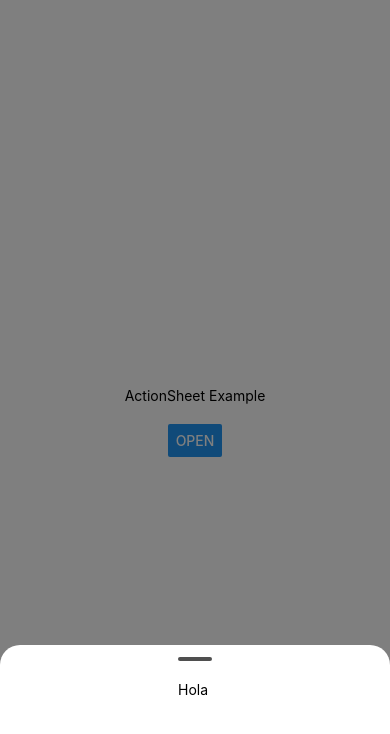
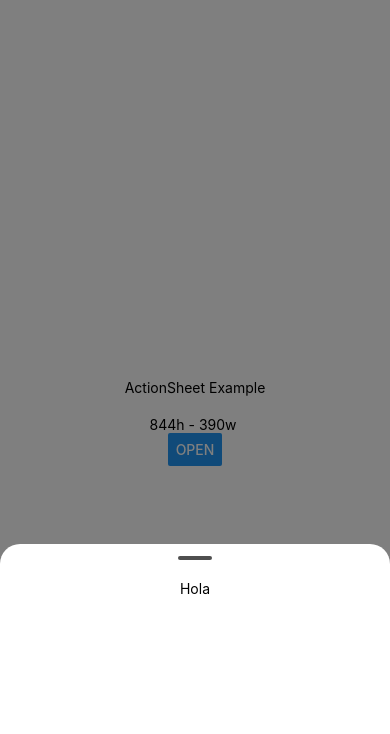
Before and after one commit to UlisesGomezDW/react-native-animations, a React Native app: screen / in a window 390 px wide. Both pictures are taken after a click on the button "OPEN". Shown: the top 734 px of the page. Built offline with nearby package versions, Linux system fonts and the light colour scheme.

Commit message:
success/action-sheet

```diff
--- a/src/components/common/ActionSheet.js
+++ b/src/components/common/ActionSheet.js
@@ -1,15 +1,19 @@
-import React, { useState, useRef, useEffect } from 'react'
-import { View, Modal, TouchableWithoutFeedback, Animated, Easing, PanResponder } from 'react-native'
-//import { PanGestureHandler, State } from 'react-native-gesture-handler'
+import React, { useState, useRef, useEffect } from "react"
+import { View, Modal, TouchableWithoutFeedback, Animated, Easing, ScrollView } from "react-native"
+import { WIDTH_SCREEN, HEIGHT_SCREEN } from "./../../util/constants"
 
 function ActionSheet(props) {
     const { style, children, onClose = () => null, visible } = props
 
     const [show, setShow] = useState(visible)
-    const HEIGHT = style && style.height ? style.height : 300
-    const duration = 300
+
+    const HEIGHT = style && style.height ? style.height : 200
+    const PARTITION = HEIGHT / 4
 
     const animationRef = useRef(new Animated.Value(0)).current
+    const scrollRef = useRef(null)
+
+    const duration = 300
 
     useEffect(() => {
         visible ? openActionSheet() : closeActionSheet()
@@ -39,36 +43,71 @@ function ActionSheet(props) {
     const translate = animationRef.interpolate({
         inputRange: [0, 1],
         outputRange: [HEIGHT, 1],
-        extrapolate: 'clamp',
+        extrapolate: "clamp",
     })
+
+    function handleScroll(e) {
+        const offsetTotal = HEIGHT - PARTITION
+        const offsetPartition = offsetTotal / 5
+        const offsetY = e.nativeEvent.contentOffset.y
+
+        if (offsetY <= offsetPartition) {
+            onClose()
+        } else {
+            scrollRef.current.scrollTo({ y: offsetTotal, animated: true })
+        }
+    }
 
     return (
         <>
             <Modal statusBarTranslucent={true} visible={show} transparent>
-                <View style={{ flex: 1, justifyContent: 'center', alignItems: 'center' }}>
+                <View
+                    style={{
+                        height: HEIGHT_SCREEN,
+                        width: WIDTH_SCREEN,
+                        alignItems: "center",
+                    }}
+                >
+                    <ScrollView
+                        ref={scrollRef}
+                        onLayout={() => {
+                            scrollRef.current.scrollToEnd({ animated: true })
+                        }}
+                        scrollEventThrottle={16}
+                        onScrollEndDrag={handleScroll}
+                        showsVerticalScrollIndicator={false}
+                        bounces={false}
+                        contentContainerStyle={{
+                            backgroundColor: "#00000080",
+                            width: WIDTH_SCREEN,
+                        }}
+                    >
                         <TouchableWithoutFeedback onPress={onClose}>
-                        <View style={{ height: '100%', width: '100%', backgroundColor: '#00000080' }} />
+                            <View
+                                onTouchMove={onClose}
+                                style={{
+                                    height: HEIGHT_SCREEN - PARTITION,
+                                    width: "100%",
+                                    backgroundColor: "transparent",
+                                }}
+                            />
                         </TouchableWithoutFeedback>
 
                         <Animated.View
                             style={{
-                            width: '100%',
-                            height: 200,
-                            position: 'absolute',
-                            backgroundColor: '#FFF',
+                                width: "100%",
+                                height: HEIGHT,
+                                backgroundColor: "#FFF",
                                 borderTopRightRadius: 20,
                                 borderTopLeftRadius: 20,
-                            bottom: 0,
                                 transform: [{ translateY: translate }],
-                            alignItems: 'center',
+                                alignItems: "center",
                                 ...style,
                             }}
                         >
-                        <Animated.View>
-                            <>
                             <View
                                 style={{
-                                        backgroundColor: '#4F4F4F',
+                                    backgroundColor: "#4F4F4F",
                                     height: 4,
                                     width: 34,
                                     borderRadius: 100,
@@ -77,9 +116,8 @@ function ActionSheet(props) {
                                 }}
                             />
                             {children}
-                            </>
                         </Animated.View>
-                    </Animated.View>
+                    </ScrollView>
                 </View>
             </Modal>
         </>
--- a/src/screens/main-screen.js
+++ b/src/screens/main-screen.js
@@ -1,21 +1,24 @@
-import React, { useState, useRef } from 'react'
-import { Button, Text } from 'react-native'
-import Screen from './../components/layout/screen'
-import ActionSheet from './../components/common/ActionSheet'
-
+import React, { useState, useRef } from "react"
+import { Button, Text } from "react-native"
+import Screen from "./../components/layout/screen"
+import ActionSheet from "./../components/common/ActionSheet"
+import { WIDTH_SCREEN, HEIGHT_SCREEN } from "./../util/constants"
 function Main() {
     const [visible, setVisible] = useState(false)
     return (
         <>
             <Screen
                 style={{
-                    justifyContent: 'center',
-                    alignItems: 'center',
+                    justifyContent: "center",
+                    alignItems: "center",
                 }}
             >
                 <Text style={{ marginBottom: 20 }}>ActionSheet Example</Text>
+                <Text>
+                    {HEIGHT_SCREEN}h - {WIDTH_SCREEN}w{" "}
+                </Text>
                 <Button title="open" onPress={() => setVisible(true)} />
-                <ActionSheet visible={visible} onClose={() => setVisible(false)}>
+                <ActionSheet style={{ height: 300 }} visible={visible} onClose={() => setVisible(false)}>
                     <Text>Hola</Text>
                 </ActionSheet>
             </Screen>
```
Also changed, not shown: .prettierrc.js. Lines whose indentation alone changed are shown as unchanged.
